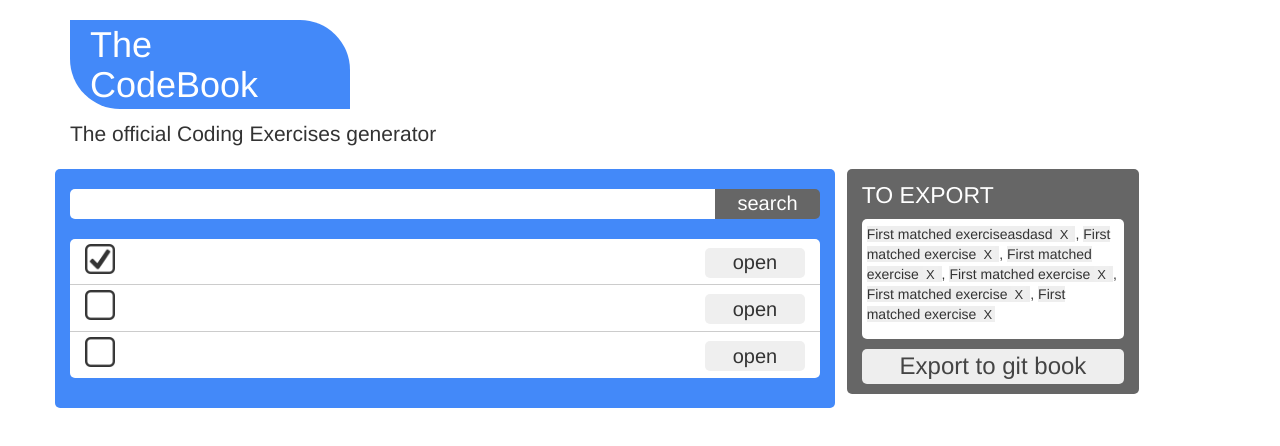
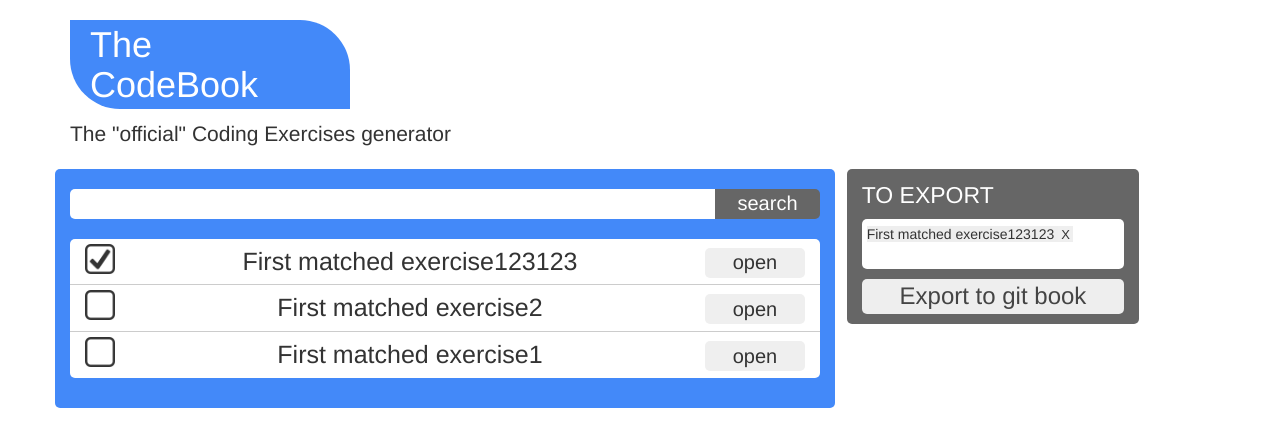
Before and after one commit to HackBulgaria/CodeCollectionToGitBookApp, a plain HTML site: page index.html in a window 1280 px wide. Both pictures are taken after a click on the element 100 px from the left and 258 px from the top of the page. Drawn offline with nearby package versions, Linux system fonts and the light colour scheme.

Commit message:
Adding onCheckboxCheck/Uncheck selctedExcerciseTags to appear/dissappear in the "To Export" tag-container

```diff
--- a/index.html
+++ b/index.html
@@ -23,7 +23,7 @@
 	<div class="container">
 		<div class="blog-header">
 				<h1 class="blog-title header">The CodeBook</h1>
-				<p class="lead blog-description">The official Coding Exercises generator</p>
+				<p class="lead blog-description">The "official" Coding Exercises generator</p>
 			</div>
 		<div class="row ">
 			<div class="col-sm-8 blog-main main-content border-round5">
@@ -33,24 +33,24 @@
 				</div>
 				<div class="search-matches-container border-round5">
 					<ul class="matches">
-						<li id="fooId" class="matched-item">
+						<li id="fooId1" class="matched-item">
 							<div class="add-checkbox"></div>
 							<p class="match-name">
-								First matched exercise
+								First matched exercise123123
 							</p>
 							<button class="open-decription border-round5">open</button>
 						</li>
-						<li id="fooId" class="matched-item">
+						<li id="fooId2" class="matched-item">
 							<div class="add-checkbox"></div>
 							<p class="match-name">
-								First matched exercise
+								First matched exercise2
 							</p>
 							<button class="open-decription border-round5">open</button>
 						</li>
-						<li id="fooId" class="matched-item">
+						<li id="fooId3" class="matched-item">
 							<div class="add-checkbox"></div>
 							<p class="match-name">
-								First matched exercise
+								First matched exercise1
 							</p>
 							<button class="open-decription border-round5">open</button>
 						</li>
@@ -65,54 +65,14 @@
 					</div>
 					<div class="exported-items-container border-round5">
 						<ul class="exported-items">
-							<li class="exported-item border-round3">
+							<!-- <li class="exported-item border-round3">
 								<p class="tag">
 									<span class="item-name">First matched exerciseasdasd</span>
 									<button class="remove-exported-item-button">
 										X
 									</button>
 								</p>
-							</li>,
-							<li class="exported-item border-round3">
-								<p class="tag">
-									<span class="item-name">First matched exercise</span>
-									<button class="remove-exported-item-button">
-										X
-									</button>
-								</p>
-							</li>,
-							<li class="exported-item border-round3">
-								<p class="tag">
-									<span class="item-name">First matched exercise</span>
-									<button class="remove-exported-item-button">
-										X
-									</button>
-								</p>
-							</li>,
-							<li class="exported-item border-round3">
-								<p class="tag">
-									<span class="item-name">First matched exercise</span>
-									<button class="remove-exported-item-button">
-										X
-									</button>
-								</p>
-							</li>,
-							<li class="exported-item border-round3">
-								<p class="tag">
-									<span class="item-name">First matched exercise</span>
-									<button class="remove-exported-item-button">
-										X
-									</button>
-								</p>
-							</li>,
-							<li class="exported-item border-round3">
-								<p class="tag">
-									<span class="item-name">First matched exercise</span>
-									<button class="remove-exported-item-button">
-										X
-									</button>
-								</p>
-							</li>
+							</li> -->
 						</ul>
 					</div>
 				</div>
@@ -130,6 +90,7 @@
 		<script type="text/javascript" src="js/typeahead.js"></script>
 
 		<!-- Scripts -->
+		<script type="text/javascript" src="js/markupgenerator.js"></script>
 		<script type="text/javascript" src="js/ui.js"></script>
 	</div>
 </body>
--- /dev/null
+++ b/js/markupgenerator.js
@@ -0,0 +1,3 @@
+function generateSelectedExcerciseTagMarkup(id, name) {
+	return '<li id="' + id + '" class="exported-item border-round3"><p class="tag"><span class="item-name">' + name + '</span><button class="remove-exported-item-button">X</button></p></li>';
+}
--- a/js/ui.js
+++ b/js/ui.js
@@ -1,15 +1,35 @@
 (function ($) {
-	$exportedItemsList = $('.exported-items'),
-	$overlay = $('.overlay');
+	var $overlay = $('.overlay');
 
 	$('.add-checkbox').on('click',function(e) {
 		var $checktedCheckBox = $(this),
-			$selectedMatchedItem = $checktedCheckBox.parent();
+			$selectedMatchedItem = $checktedCheckBox.parent(),
+			matchedItemId = $selectedMatchedItem.attr('id')
+			matchedItemName = $selectedMatchedItem.children('.match-name').text();
 		$checktedCheckBox.toggleClass('checkbox-checked');
 
-		//find in exportedItemsList child with Id === $selectedMatchedItem.getId()
-		//if found remove it
-		//if not-found add it
+		var $existinsMatchedItemExercseTag = $('.exported-items').children('#'+ matchedItemId),
+			selectedExcerciseTag = generateSelectedExcerciseTagMarkup(matchedItemId, matchedItemName),
+			$container = $('.exported-items');
+
+		if($existinsMatchedItemExercseTag.length > 0) { //tag already exists
+			var contents = $('.exported-items').html(),
+				newStringContents = contents.replace( selectedExcerciseTag + ',', '')
+											.replace(','+ selectedExcerciseTag + ',' , '')
+											.replace(','+ selectedExcerciseTag, '')
+											.replace(selectedExcerciseTag, '');
+			$container.empty();
+			$container.append(newStringContents);
+		}
+		else {
+
+			if($container.children().length > 0) {
+				$container.append(',' + selectedExcerciseTag);
+			}
+			else {
+				$container.append(selectedExcerciseTag);
+			}
+		}
 	});
 
 	$('.close-match-desc').on('click', function(e){
--- a/styles.css
+++ b/styles.css
@@ -68,11 +68,6 @@
 	padding: 10px;
 }
 
-.match-name {
-	color: #fff;
-	font-size: 20px;
-}
-
 .match-description {
 	background-color: #fff;
 	margin-bottom: 10px;
@@ -106,6 +101,8 @@
 	float: left;
 	height: 30px;
 	border: none;
+	font-size: 20px;
+	padding-left: 5px;
 }
 
 .search-button {
```
